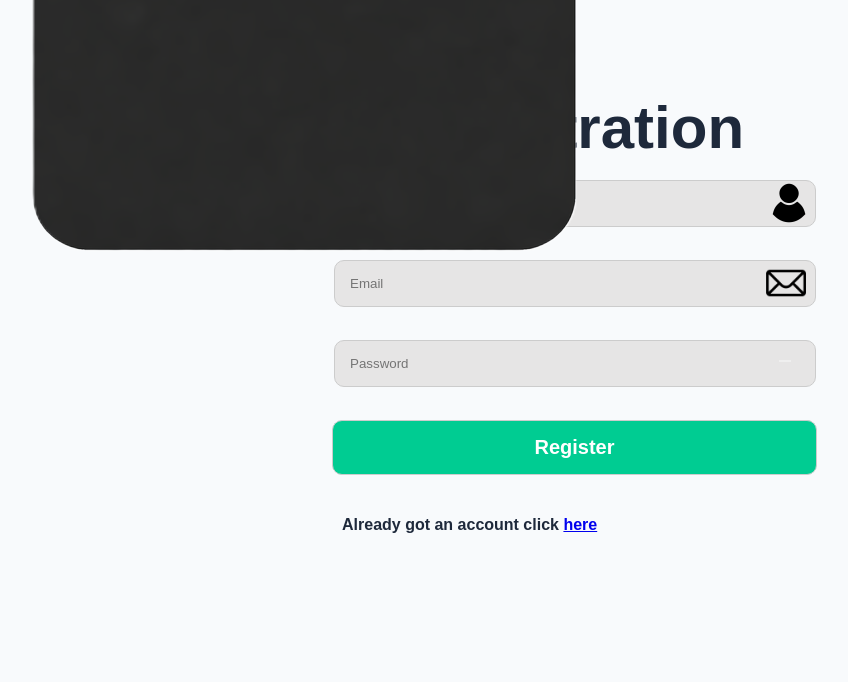
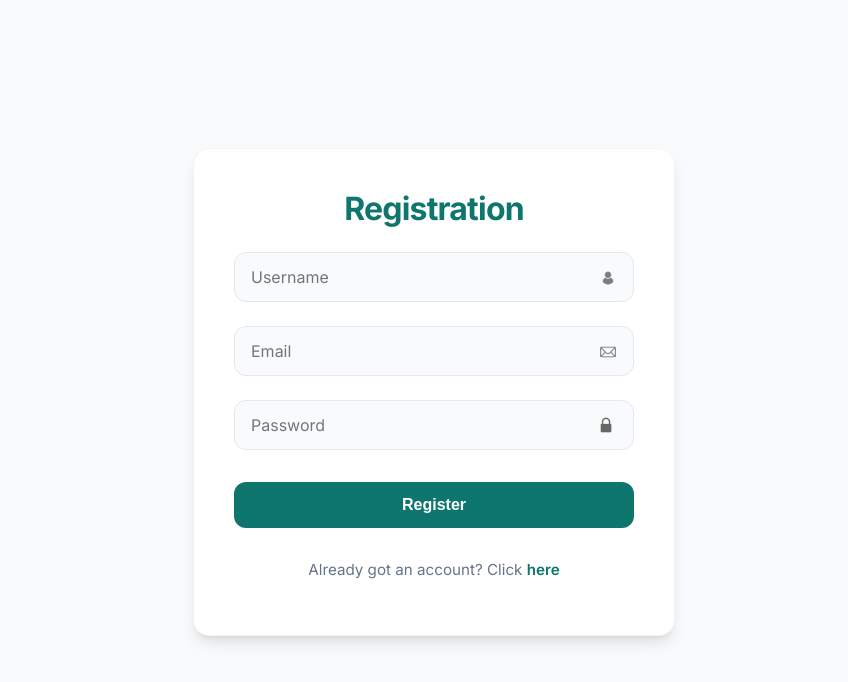
Before and after one commit to LuanDBarbosa/WLV-gym, a React (Vite) app in the folder Project/App/: page / in a window 1280 px wide. Shown: the top 682 px of the page, without its empty margins (206-1054 px from the left). Built offline with nearby package versions, Linux system fonts and the light colour scheme; no server answers.

Commit message:
feat: Implement user authentication (login/register) and a dynamic multi-page home dashboard with associated styling.

```diff
--- a/Project/App/src/Login.jsx
+++ b/Project/App/src/Login.jsx
@@ -63,20 +63,27 @@ function Login() {
 
 	return (<>
 				{redirect && <Navigate to="/Home" />}
-				<div>
-					<h3>Login</h3>
-					<div>
-						<input className="Input4" type="text" placeholder="Username or Email" value={name} onChange={UserChange}/>
-						<img className="user_img4" src={username} alt=""></img>
+				<div className="auth-container">
+					<div className="auth-card">
+						<h2 className="auth-title">Login</h2>
+
+						<div className="auth-input-group">
+							<input className="auth-input" type="text" placeholder="Username or Email" value={name} onChange={UserChange}/>
+							<img className="auth-icon" src={username} alt="User Icon" />
+						</div>
+
+						<div className="auth-input-group">
+							<input className="auth-input" type={passwordState} placeholder="Password" value={password} onChange={PasswordChange}/>
+							<button type="button" className="auth-icon-button" onClick={PasswordStateChange}>
+								<img src={image} alt="Toggle Password Visibility" />
+							</button>
+						</div>
+
+						{show && (<p className="auth-error">Username or password is incorrect.</p>)}
+
+						<button className="auth-button" onClick={login}>Login</button>
+						<p className="auth-footer">Haven't got an account? Click <Link to="/Register">here</Link></p>
 					</div>
-					<br/>
-					<div>
-						<input className="Input3" type={passwordState} placeholder="Password" value={password} onChange={PasswordChange}/>
-						<button className = "img4" onClick = {PasswordStateChange}><img className = "img5" src={image} alt=""></img></button>
-					</div>
-					{show && (<p className = "CheckPassword">Username or password is incorrect.</p>)}
-					<button className="cred-button" onClick={login}>Login</button>
-					<p className="SendToRegisterOrLogin">Haven't got an account click <Link to="/Register">here</Link></p>
 				</div>
 			</>
 
--- a/Project/App/src/Register.jsx
+++ b/Project/App/src/Register.jsx
@@ -85,28 +85,34 @@ function Register() {
 	return (<>
 				{redirect && <Navigate to="/Login" />}
 
-				<div>
-					<h4>Registration</h4>
-					<div>
-						<input className="Input" type="text" placeholder="Username" value={username} onChange={UserChange}/>
-						<img className="user_img" src={User} alt=""></img>
-						{usernameTaken && (<p className = "CheckUsername">Username already taken</p>)}
+				<div className="auth-container">
+					<div className="auth-card">
+						<h2 className="auth-title">Registration</h2>
+
+						<div className="auth-input-group">
+							<input className="auth-input" type="text" placeholder="Username" value={username} onChange={UserChange}/>
+							<img className="auth-icon" src={User} alt="User Icon" />
+						</div>
+						{usernameTaken && (<p className="auth-error">Username already taken</p>)}
+
+						<div className="auth-input-group">
+							<input className="auth-input" type="text" placeholder="Email" value={email} onChange={EmailChange}/>
+							<img className="auth-icon" src={Email} alt="Email Icon" />
+						</div>
+						{validEmail && (<p className="auth-error">Email must be your school account.</p>)}
+						{newEmail && (<p className="auth-error">This email already belongs to an existing account.</p>)}
+
+						<div className="auth-input-group">
+							<input className="auth-input" type={passwordState} placeholder="Password" value={password} onChange={PasswordChange}/>
+							<button type="button" className="auth-icon-button" onClick={PasswordStateChange}>
+								<img src={image} alt="Toggle Password Visibility" />
+							</button>
+						</div>
+						{passwordLength && (<p className="auth-error">Password must be 8 characters or more.</p>)}
+
+						<button className="auth-button" onClick={addUser}>Register</button>
+						<p className="auth-footer">Already got an account? Click <Link to="/Login">here</Link></p>
 					</div>
-					<br/>
-					<div>
-						<input className="Input2" type="text" placeholder="Email" value={email} onChange={EmailChange}/>
-						<img className="user_img2" src={Email} alt=""></img>
-						{validEmail && (<p className = "CheckEmail">Email must be your school account.</p>)}
-						{newEmail && (<p className = "CheckEmail">This email already belongs to an existing account.</p>)}
-					</div>
-					<br/>
-					<div>
-						<input className="Input3" type={passwordState} placeholder="Password" value={password} onChange={PasswordChange}/>
-						<button className = "img4" onClick = {PasswordStateChange}><img className = "img5" src={image} alt=""></img></button>
-						{passwordLength && (<p className = "CheckPassword">Password must be 8 characters or more.</p>)}
-					</div>
-					<button className="cred-button" onClick={addUser}>Register</button>
-					<p className="SendToRegisterOrLogin">Already got an account click <Link to="/Login">here</Link></p>
 				</div>
 			</>
 
--- a/Project/App/src/index.css
+++ b/Project/App/src/index.css
@@ -605,155 +605,402 @@ hr {
     border-radius: 15px;
 }
 
-.Input{
-    font-family:Arial,sans-serif;
-    border-radius: 10px;
-    border: 1px solid hsl(0,0%,80%);
-    position: absolute;
-    background-color: hsl(1, 1%, 90%);
-    top: 180px;
-    left: 540px;
-    width: 450px;
-    padding: 15px;
+/* --- Added Layout Fixes --- */
+
+/* Header / Navbar Links */
+.nav-links {
+  display: flex;
+  gap: 1.5rem;
+  align-items: center;
 }
 
-.Input2{
-    font-family:Arial,sans-serif;
-    border-radius: 10px;
-    border: 1px solid hsl(0,0%,80%);
-    position: absolute;
-    background-color: hsl(1, 1%, 90%);
-    top: 260px;
-    left: 540px;
-    width: 450px;
-    padding: 15px;
+.nav-link {
+  background: transparent;
+  border: none;
+  font-size: 1rem;
+  font-weight: 500;
+  color: var(--secondary-color);
+  cursor: pointer;
+  padding: 0.5rem 1rem;
+  border-radius: var(--radius-md);
+  transition: all 0.2s;
 }
 
-.Input3{
-    font-family:Arial,sans-serif;
-    border-radius: 10px;
-    border: 1px solid hsl(0,0%,80%);
-    position: absolute;
-    background-color: hsl(1, 1%, 90%);
-    top: 340px;
-    left: 540px;
-    width: 450px;
-    padding: 15px;
+.nav-link:hover {
+  background: var(--bg-color);
+  color: var(--primary-color);
 }
 
-.cred-button{
-     font-family:Arial,sans-serif;
-     font-weight: bold;
-     font-size: 20px;
-     border-radius: 10px;
-     border: 1px solid hsl(0,0%,80%);
-     position: absolute;
-     top: 420px;
-     left: 538px;
-     width: 485px;
-     padding: 15px;
-     transition: 0.2s all;
-     background-color: hsl(163, 100%, 40%);;
-     color: white;
-     cursor: pointer;
+.nav-link.active {
+  background: #f0fdfa; /* Light teal */
+  color: var(--primary-color);
+  font-weight: 600;
 }
 
-.cred-button:active {
-            transform: scale(0.98);
-            /* Scaling button to 0.98 to its original size */
+.header-left {
+  display: flex;
+  align-items: center;
+  gap: 1rem;
 }
 
-h4{
-    font-family:Arial,sans-serif;
-    font-size: 60px;
-    position: absolute;
-    top: 13px;
-    left: 600px;
+/* Global Utilities */
+.flex-center {
+  display: flex;
+  align-items: center;
+  justify-content: center;
 }
 
-.user_img{
-    position: absolute;
-    top: 173px;
-    left: 965px;
-    width: 60px;
+.gap-sm {
+  gap: 0.5rem;
 }
 
-.user_img2{
-    position: absolute;
-    top: 258px;
-    left: 967px;
-    width: 50px;
+.ml-auto {
+  margin-left: auto;
 }
 
-.SendToRegisterOrLogin{
-    font-family:Arial,sans-serif;
-    font-weight: bold;
-    position: absolute;
-    top: 500px;
-    left: 548px;
+/* Profile Page Layout */
+.profile-layout {
+  display: grid;
+  grid-template-columns: 250px 1fr;
+  gap: 2rem;
+  margin-top: 1rem;
+  text-align: left;
 }
 
-h3{
-    font-family:Arial,sans-serif;
-    font-size: 60px;
-    position: absolute;
-    top: 63px;
-    left: 690px;
+@media (max-width: 768px) {
+  .profile-layout {
+    grid-template-columns: 1fr;
+  }
 }
 
-.Input4{
-    font-family:Arial,sans-serif;
-    border-radius: 10px;
-    border: 1px solid hsl(0,0%,80%);
-    position: absolute;
-    background-color: hsl(1, 1%, 90%);
-    top: 240px;
-    left: 540px;
-    width: 450px;
-    padding: 15px;
+.profile-sidebar {
+  background: white;
+  border-radius: var(--radius-lg);
+  padding: 2rem;
+  box-shadow: var(--shadow-sm);
+  border: 1px solid #f1f5f9;
+  display: flex;
+  flex-direction: column;
+  align-items: center;
+  text-align: center;
+  height: fit-content;
 }
 
-.user_img4{
-    position: absolute;
-    top: 233px;
-    left: 965px;
-    width: 60px;
+.profile-avatar-large {
+  width: 100px;
+  height: 100px;
+  border-radius: 50%;
+  background-color: var(--primary-color);
+  color: white;
+  display: flex;
+  align-items: center;
+  justify-content: center;
+  font-size: 2.5rem;
+  font-weight: 600;
+  margin-bottom: 1rem;
+  position: relative;
 }
 
-.CheckUsername{
-    font-family:Arial,sans-serif;
-    color: red;
-    position: absolute;
-    top:220px;
-    left: 545px;
+.edit-avatar-btn {
+  position: absolute;
+  bottom: 0;
+  right: 0;
+  background: white;
+  color: var(--text-main);
+  border: 1px solid #e2e8f0;
+  border-radius: 50%;
+  width: 32px;
+  height: 32px;
+  display: flex;
+  align-items: center;
+  justify-content: center;
+  cursor: pointer;
+  box-shadow: var(--shadow-sm);
 }
 
-.CheckEmail{
-    font-family:Arial,sans-serif;
-    color: red;
-    position: absolute;
-    top:300px;
-    left: 545px;
+.profile-name {
+  font-size: 1.5rem;
+  font-weight: 700;
+  margin: 0 0 0.5rem 0;
+  color: var(--text-main);
 }
 
-.CheckPassword{
-    font-family:Arial,sans-serif;
-    color: red;
-    position: absolute;
-    top:380px;
-    left: 545px;
+.profile-role {
+  color: var(--text-muted);
+  font-size: 0.95rem;
+  margin: 0 0 1rem 0;
 }
 
-.img4{
-    position: absolute;
-    top: 360px;
-    left: 985px;
-    border: none;
-    cursor: pointer;
+.profile-content {
+  display: flex;
+  flex-direction: column;
+  gap: 1.5rem;
 }
 
-.img4 .img5{
-    position: absolute;
-    right: -25px;
-    bottom: -28px;
+.section-header-flex {
+  display: flex;
+  justify-content: space-between;
+  align-items: center;
+  margin-bottom: 1rem;
 }
+
+.section-header-flex h2 {
+  margin-bottom: 0;
+}
+
+.profile-table td {
+  padding: 1rem 0.5rem;
+}
+
+.icon-col {
+  width: 40px;
+  text-align: center;
+}
+
+.label-col {
+  font-weight: 600;
+  color: var(--text-main);
+  width: 150px;
+}
+
+.value-col {
+  color: var(--secondary-color);
+  display: flex;
+  align-items: center;
+}
+
+.obscured-password {
+  letter-spacing: 0.2em;
+  font-size: 1.25rem;
+  line-height: 1;
+}
+
+/* Preferences Switch (Toggle) */
+.preferences-grid {
+  display: flex;
+  flex-direction: column;
+  gap: 1rem;
+}
+
+.preference-item {
+  display: flex;
+  justify-content: space-between;
+  align-items: center;
+  padding: 1rem;
+  background: #f8fafc;
+  border-radius: var(--radius-md);
+  border: 1px solid #f1f5f9;
+}
+
+.pref-info h3 {
+  margin: 0 0 0.25rem 0;
+  font-size: 1rem;
+}
+
+.pref-info p {
+  margin: 0;
+  font-size: 0.85rem;
+  color: var(--text-muted);
+}
+
+/* Switch Styles */
+.switch {
+  position: relative;
+  display: inline-block;
+  width: 50px;
+  height: 28px;
+}
+
+.switch input {
+  opacity: 0;
+  width: 0;
+  height: 0;
+}
+
+.slider {
+  position: absolute;
+  cursor: pointer;
+  top: 0;
+  left: 0;
+  right: 0;
+  bottom: 0;
+  background-color: #cbd5e1;
+  transition: .4s;
+}
+
+.slider:before {
+  position: absolute;
+  content: "";
+  height: 20px;
+  width: 20px;
+  left: 4px;
+  bottom: 4px;
+  background-color: white;
+  transition: .4s;
+}
+
+input:checked + .slider {
+  background-color: var(--primary-color);
+}
+
+input:checked + .slider:before {
+  transform: translateX(22px);
+}
+
+.slider.round {
+  border-radius: 34px;
+}
+
+.slider.round:before {
+  border-radius: 50%;
+}
+
+
+/* Authentication Pages */
+.auth-container {
+  display: flex;
+  justify-content: center;
+  align-items: center;
+  min-height: calc(100vh - 80px);
+  padding: 2rem;
+}
+
+.auth-card {
+  background: white;
+  padding: 2.5rem;
+  border-radius: var(--radius-lg);
+  box-shadow: var(--shadow-lg);
+  width: 100%;
+  max-width: 400px;
+  display: flex;
+  flex-direction: column;
+  gap: 1.5rem;
+  border: 1px solid #f1f5f9;
+}
+
+.auth-title {
+  font-size: 2rem;
+  font-weight: 800;
+  color: var(--primary-color);
+  text-align: center;
+  margin: 0;
+  letter-spacing: -0.025em;
+}
+
+.auth-input-group {
+  position: relative;
+  display: flex;
+  flex-direction: column;
+  gap: 0.5rem;
+}
+
+.auth-input {
+  width: 100%;
+  padding: 0.875rem 1rem;
+  padding-right: 3rem; /* Space for the icon */
+  border: 1px solid #e2e8f0;
+  border-radius: var(--radius-md);
+  font-size: 1rem;
+  background-color: var(--bg-color);
+  transition: all 0.2s;
+  box-sizing: border-box;
+  color: var(--text-main);
+  font-family: inherit;
+}
+
+.auth-input:focus {
+  outline: none;
+  border-color: var(--primary-color);
+  background-color: white;
+  box-shadow: 0 0 0 3px rgba(15, 118, 110, 0.1);
+}
+
+.auth-icon {
+  position: absolute;
+  right: 1rem;
+  top: 1rem;
+  width: 20px;
+  height: 20px;
+  opacity: 0.5;
+  pointer-events: none;
+}
+
+.auth-icon-button {
+  position: absolute;
+  right: 0.5rem;
+  top: 0.5rem;
+  height: calc(100% - 1rem); /* Keep button within bounds */
+  width: 40px; /* Decent hit area */
+  background: transparent;
+  border: none;
+  border-radius: var(--radius-md);
+  cursor: pointer;
+  display: flex;
+  align-items: center;
+  justify-content: center;
+  transition: background-color 0.2s;
+}
+
+.auth-icon-button:hover {
+  background-color: #f1f5f9;
+}
+
+.auth-icon-button img {
+  width: 20px;
+  height: 20px;
+  opacity: 0.7;
+}
+
+.auth-icon-button:hover img {
+  opacity: 1;
+}
+
+.auth-error {
+  color: #ef4444; /* Tailwind red-500 */
+  font-size: 0.875rem;
+  margin: 0;
+  font-weight: 500;
+  animation: fadeIn 0.3s ease-in-out;
+}
+
+.auth-button {
+  width: 100%;
+  padding: 0.875rem;
+  background-color: var(--primary-color);
+  color: white;
+  border: none;
+  border-radius: var(--radius-md);
+  font-size: 1rem;
+  font-weight: 600;
+  cursor: pointer;
+  transition: all 0.2s;
+  margin-top: 0.5rem;
+}
+
+.auth-button:hover {
+  background-color: var(--primary-hover);
+  transform: translateY(-1px);
+}
+
+.auth-button:active {
+  transform: scale(0.98);
+}
+
+.auth-footer {
+  text-align: center;
+  font-size: 0.95rem;
+  color: var(--text-muted);
+  margin-top: 0.5rem;
+}
+
+.auth-footer a {
+  color: var(--primary-color);
+  font-weight: 600;
+  text-decoration: none;
+  transition: color 0.2s;
+}
+
+.auth-footer a:hover {
+  color: var(--primary-hover);
+  text-decoration: underline;
+}
```
Also changed, not shown: Project/App/src/Home.jsx (+18 -14 lines).
